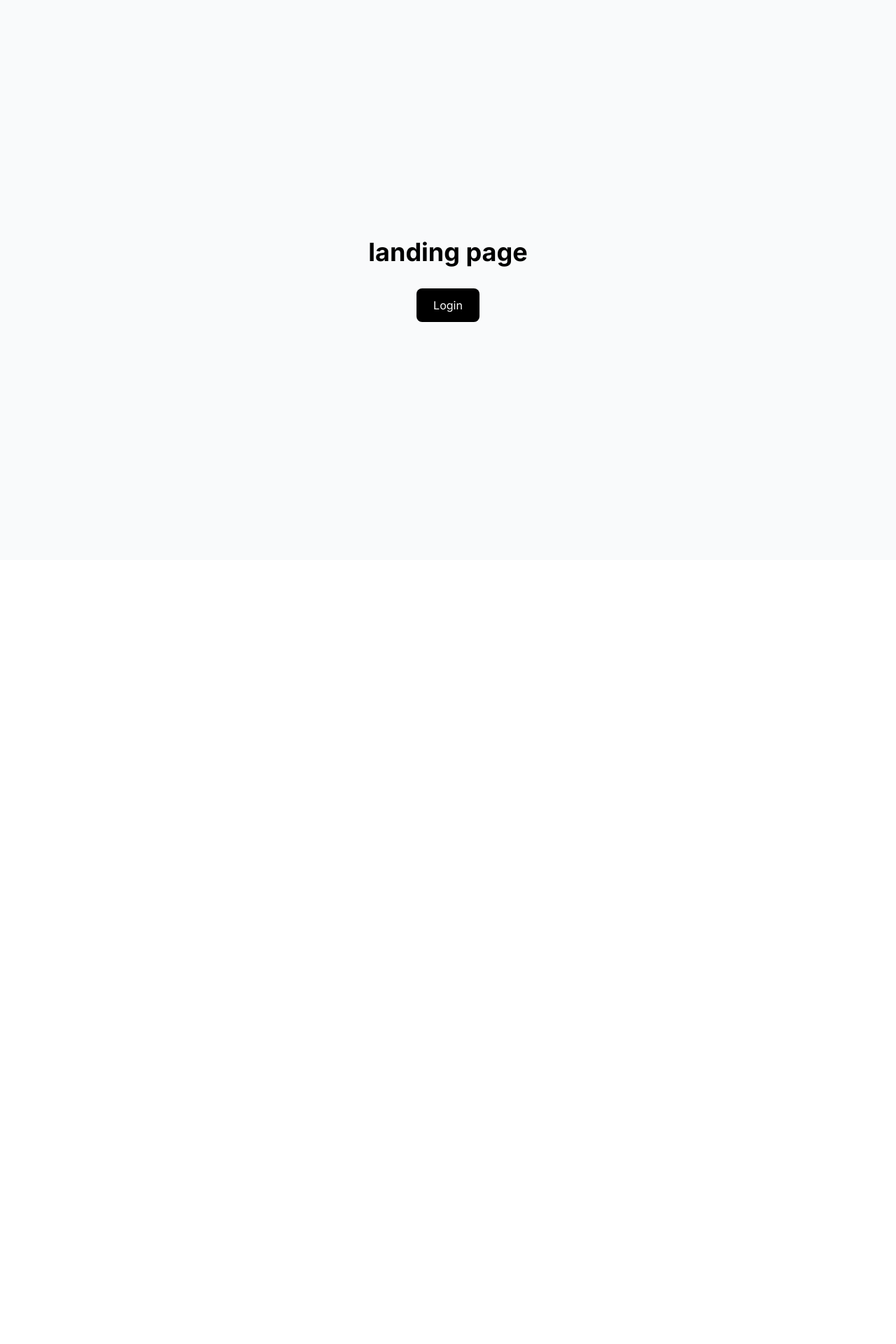
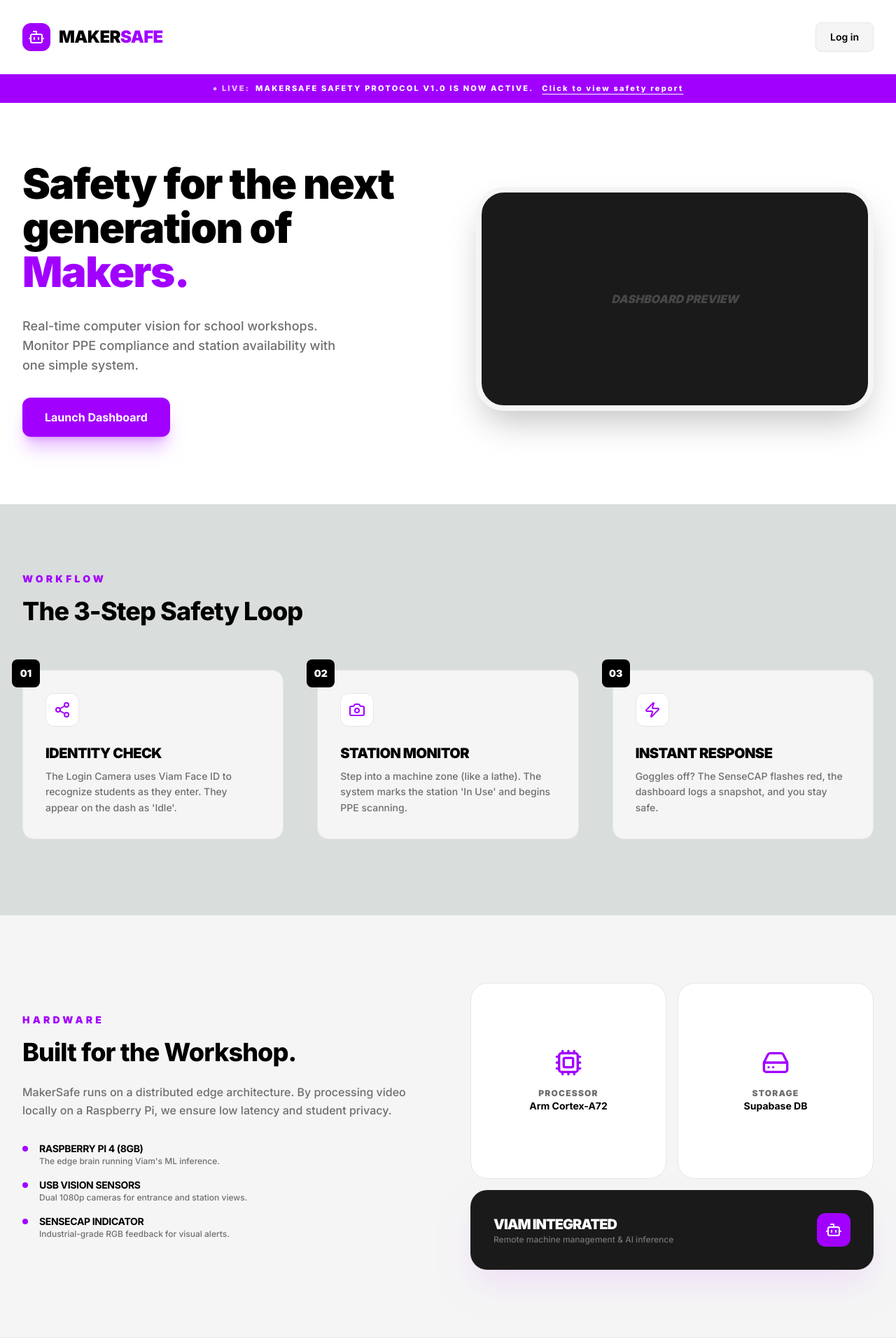
Before and after one commit to justinsiek/Maker-Safe, a React (Vite) app in the folder client/: page / in a window 1280 px wide. Shown: the top 1920 px of the page at 70% size. Before the commit the page ends 800 px from the top, so only its background shows below. Built offline with nearby package versions, Linux system fonts and the light colour scheme.

Commit message:
landing page

```diff
--- a/client/src/page/Home.jsx
+++ b/client/src/page/Home.jsx
@@ -1,17 +1,156 @@
-import { useNavigate } from 'react-router-dom'
+import { useNavigate } from 'react-router-dom';
+import {
+  Sparkles, Bot, Camera, LayoutGrid, ChevronRight, Zap,
+  CheckCircle2, AlertCircle, Cpu, HardDrive, Share2, ArrowRight
+} from 'lucide-react';
 
 export default function Home() {
-  const navigate = useNavigate()
+  const navigate = useNavigate();
 
   return (
-    <div className="flex flex-col items-center justify-center h-screen bg-gray-50">
-      <h1 className="text-4xl font-bold mb-8">landing page</h1>
-      <button
-        className="bg-black text-white cursor-pointer px-6 py-3 rounded-lg "
-        onClick={() => navigate('/login')}
-      >
-        Login
-      </button>
+    <div className="min-h-screen bg-white text-black font-['Inter',sans-serif] selection:bg-[#A100FF] selection:text-white relative overflow-hidden">
+      <style>
+        @import url('https://fonts.googleapis.com/css2?family=Inter:wght@400;500;600;700;800;900&display=swap');
+      </style>
+
+      {/* --- Existing Navigation & Hero (Condensed for brevity) --- */}
+      <nav className="relative z-10 flex items-center justify-between px-8 py-8 max-w-7xl mx-auto">
+        <div className="flex items-center gap-3">
+          <div className="bg-[#A100FF] p-2 rounded-xl"><Bot className="w-6 h-6 text-white" /></div>
+          <span className="text-2xl font-black tracking-tight uppercase">Maker<span className="text-[#A100FF]">Safe</span></span>
+        </div>
+        <button onClick={() => navigate('/login')} className="px-5 py-2.5 bg-[#F5F5F5] border border-[#E6E6E6] rounded-lg font-semibold text-sm hover:border-[#A100FF]">Log in</button>
+      </nav>
+
+            {/* --- Announcement Banner --- */}
+      <div className="bg-[#A100FF] text-white py-3 px-4 text-center">
+        <p className="text-[11px] font-[800] uppercase tracking-[0.2em] flex items-center justify-center gap-2">
+          <span className="opacity-70 font-black">● LIVE:</span>
+          MakerSafe Safety Protocol v1.0 is now active.
+          <button className="underline underline-offset-4 hover:opacity-80 transition-opacity ml-1">
+            Click to view safety report
+          </button>
+        </p>
+      </div>
+
+      {/* --- Navigation --- */}
+      <nav className="...">
+        {/* Existing Nav Content */}
+      </nav>
+
+      <header className="relative z-10 max-w-7xl mx-auto px-4 pt-6 pb-3 grid lg:grid-cols-2 gap-20 items-center"> </header>
+
+
+      <header className="relative z-10 max-w-7xl mx-auto px-8 pt-12 pb-24 grid lg:grid-cols-2 gap-20 items-center">
+        <div className="space-y-8">
+            <h1 className="text-6xl lg:text-6xl font-[900] leading-[1.05] tracking-tight">Safety for the next generation of <span className="text-[#A100FF]">Makers.</span></h1>
+            <p className="text-lg text-[#6F6F6F] max-w-md font-medium">Real-time computer vision for school workshops. Monitor PPE compliance and station availability with one simple system.</p>
+            <button onClick={() => navigate('/login')} className="bg-[#A100FF] text-white px-8 py-4 rounded-xl font-bold shadow-xl shadow-[#A100FF]/25 hover:scale-105 transition-transform">Launch Dashboard</button>
+        </div>
+        <div className="bg-[#1A1A1A] rounded-[2.5rem] p-4 border-[8px] border-[#F5F5F5] shadow-2xl h-80 flex items-center justify-center text-white/20 uppercase font-black italic">Dashboard Preview</div>
+      </header>
+
+      {/* --- NEW: HOW IT WORKS SECTION --- */}
+      <section className="py-24 bg-[#D9DDDC] border-t border-[#E6E6E6] pb-27">
+        <div className="max-w-7xl mx-auto px-8">
+          <div className="mb-16">
+            <h2 className="text-sm font-black uppercase tracking-[0.3em] text-[#A100FF] mb-4">Workflow</h2>
+            <h3 className="text-4xl font-[800] tracking-tight">The 3-Step Safety Loop</h3>
+          </div>
+
+          <div className="grid md:grid-cols-3 gap-12 relative">
+            {/* Connection line (visible on desktop) */}
+            <div className="hidden md:block absolute top-1/4 left-0 w-full h-px bg-gradient-to-r from-transparent via-[#E6E6E6] to-transparent -z-10"></div>
+
+            <WorkflowStep
+              number="01"
+              title="Identity Check"
+              desc="The Login Camera uses Viam Face ID to recognize students as they enter. They appear on the dash as 'Idle'."
+              icon={<Share2 className="text-[#A100FF]" />}
+            />
+            <WorkflowStep
+              number="02"
+              title="Station Monitor"
+              desc="Step into a machine zone (like a lathe). The system marks the station 'In Use' and begins PPE scanning."
+              icon={<Camera className="text-[#A100FF]" />}
+            />
+            <WorkflowStep
+              number="03"
+              title="Instant Response"
+              desc="Goggles off? The SenseCAP flashes red, the dashboard logs a snapshot, and you stay safe."
+              icon={<Zap className="text-[#A100FF]" />}
+            />
+          </div>
+        </div>
+      </section>
+
+      {/* --- NEW: HARDWARE SECTION --- */}
+      <section className="py-24 bg-[#F5F5F5] border-y border-[#E6E6E6]">
+        <div className="max-w-7xl mx-auto px-8 grid lg:grid-cols-2 gap-16 items-center">
+          <div>
+            <h2 className="text-sm font-black uppercase tracking-[0.3em] text-[#A100FF] mb-4">Hardware</h2>
+            <h3 className="text-4xl font-[800] tracking-tight mb-6">Built for the Workshop.</h3>
+            <p className="text-[#6F6F6F] font-medium leading-relaxed mb-8">
+              MakerSafe runs on a distributed edge architecture. By processing video locally on a Raspberry Pi, we ensure low latency and student privacy.
+            </p>
+
+            <div className="space-y-4">
+                <HardwareItem title="Raspberry Pi 4 (8GB)" detail="The edge brain running Viam's ML inference." />
+                <HardwareItem title="USB Vision Sensors" detail="Dual 1080p cameras for entrance and station views." />
+                <HardwareItem title="SenseCAP Indicator" detail="Industrial-grade RGB feedback for visual alerts." />
+            </div>
+          </div>
+
+          <div className="grid grid-cols-2 gap-4">
+            <div className="aspect-square bg-white rounded-3xl border border-[#E6E6E6] flex flex-col items-center justify-center p-8 text-center group hover:border-[#A100FF] transition-colors">
+               <Cpu className="w-10 h-10 text-[#A100FF] mb-4 group-hover:scale-110 transition-transform" />
+               <span className="text-xs font-black uppercase tracking-widest text-[#6F6F6F]">Processor</span>
+               <span className="text-sm font-bold">Arm Cortex-A72</span>
+            </div>
+            <div className="aspect-square bg-white rounded-3xl border border-[#E6E6E6] flex flex-col items-center justify-center p-8 text-center group hover:border-[#A100FF] transition-colors">
+               <HardDrive className="w-10 h-10 text-[#A100FF] mb-4 group-hover:scale-110 transition-transform" />
+               <span className="text-xs font-black uppercase tracking-widest text-[#6F6F6F]">Storage</span>
+               <span className="text-sm font-bold">Supabase DB</span>
+            </div>
+            <div className="col-span-2 bg-[#1A1A1A] rounded-3xl p-8 flex items-center justify-between text-white border border-white/5 shadow-2xl shadow-[#A100FF]/10">
+               <div>
+                  <h4 className="font-black text-xl uppercase tracking-tighter">Viam Integrated</h4>
+                  <p className="text-white/40 text-xs font-medium">Remote machine management & AI inference</p>
+               </div>
+               <div className="bg-[#A100FF] p-3 rounded-xl"><Bot className="w-6 h-6" /></div>
+            </div>
+          </div>
+        </div>
+      </section>
+
+      {/* --- Footer --- */}
+      <footer className="py-16 text-center text-[#6F6F6F] bg-white">
+        <p className="text-[10px] font-bold uppercase tracking-[0.5em] text-[#E6E6E6]">MakerSafe // 2026</p>
+      </footer>
     </div>
-  )
+  );
 }
+
+// Sub-components for cleaner code
+function WorkflowStep({ number, title, desc, icon }) {
+  return (
+    <div className="relative p-8 bg-[#F5F5F5] border border-[#E6E6E6] rounded-2xl hover:border-[#A100FF] transition-all group">
+      <div className="absolute -top-4 -left-4 w-10 h-10 bg-black text-white rounded-lg flex items-center justify-center font-black text-sm">{number}</div>
+      <div className="mb-6 w-12 h-12 bg-white rounded-xl border border-[#E6E6E6] flex items-center justify-center group-hover:shadow-lg group-hover:shadow-[#A100FF]/10 transition-all">{icon}</div>
+      <h4 className="text-xl font-black tracking-tight mb-2 uppercase">{title}</h4>
+      <p className="text-sm text-[#6F6F6F] leading-relaxed font-medium">{desc}</p>
+    </div>
+  );
+}
+
+function HardwareItem({ title, detail }) {
+  return (
+    <div className="flex items-start gap-4">
+      <div className="mt-1.5 w-2 h-2 rounded-full bg-[#A100FF]"></div>
+      <div>
+        <h5 className="font-bold text-sm uppercase tracking-tight">{title}</h5>
+        <p className="text-xs text-[#6F6F6F] font-medium">{detail}</p>
+      </div>
+    </div>
+  );
+}
```
